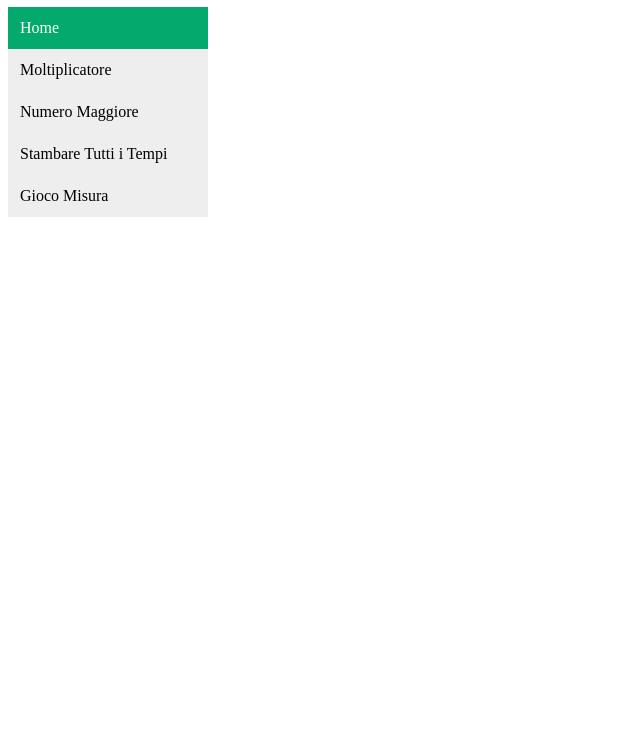
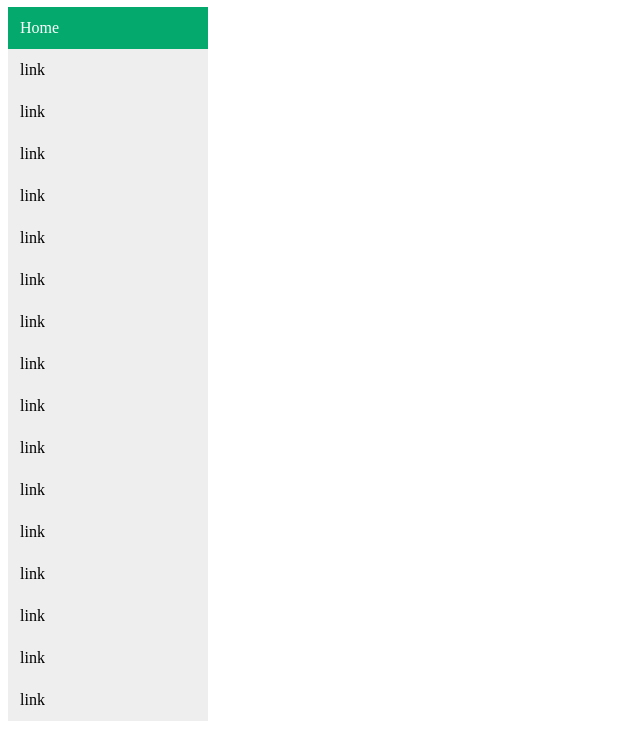
Before and after one commit to MarcoPellegrino05/eserciziHTML, a plain HTML site: page index.html in a window 1280 px wide. Shown: the part 73-802 px from the top of the page, without its empty margins (0-640 px from the left). Drawn offline with Linux system fonts and the light colour scheme.

Commit message:
Update index.html

```diff
--- a/index.html
+++ b/index.html
@@ -27,14 +27,26 @@
 </head>
 <body>
 
-<h1>Vertical Menu</h1>
+<h1>Codici In Linguaggio HTML</h1>
 
 <div class="vertical-menu">
   <a href="#" class="active">Home</a>
-  <a href="es1.html">Moltiplicatore</a>
-  <a href="NumeroMaggiore.html">Numero Maggiore</a>
-  <a href="DATOILCODICE.html">Stambare Tutti i Tempi</a>
-  <a href="giocomisura.html">Gioco Misura</a>
+  <a href="#">link</a>
+  <a href="#">link</a>
+  <a href="#">link</a>
+  <a href="#">link</a>
+  <a href="#">link</a>
+  <a href="#">link</a>
+  <a href="#">link</a>
+  <a href="#">link</a>
+  <a href="#">link</a>
+  <a href="#">link</a>
+  <a href="#">link</a>
+  <a href="#">link</a>
+  <a href="#">link</a>
+  <a href="#">link</a>
+  <a href="#">link</a>
+  <a href="#">link</a>
 </div>
 
 </body>
```
